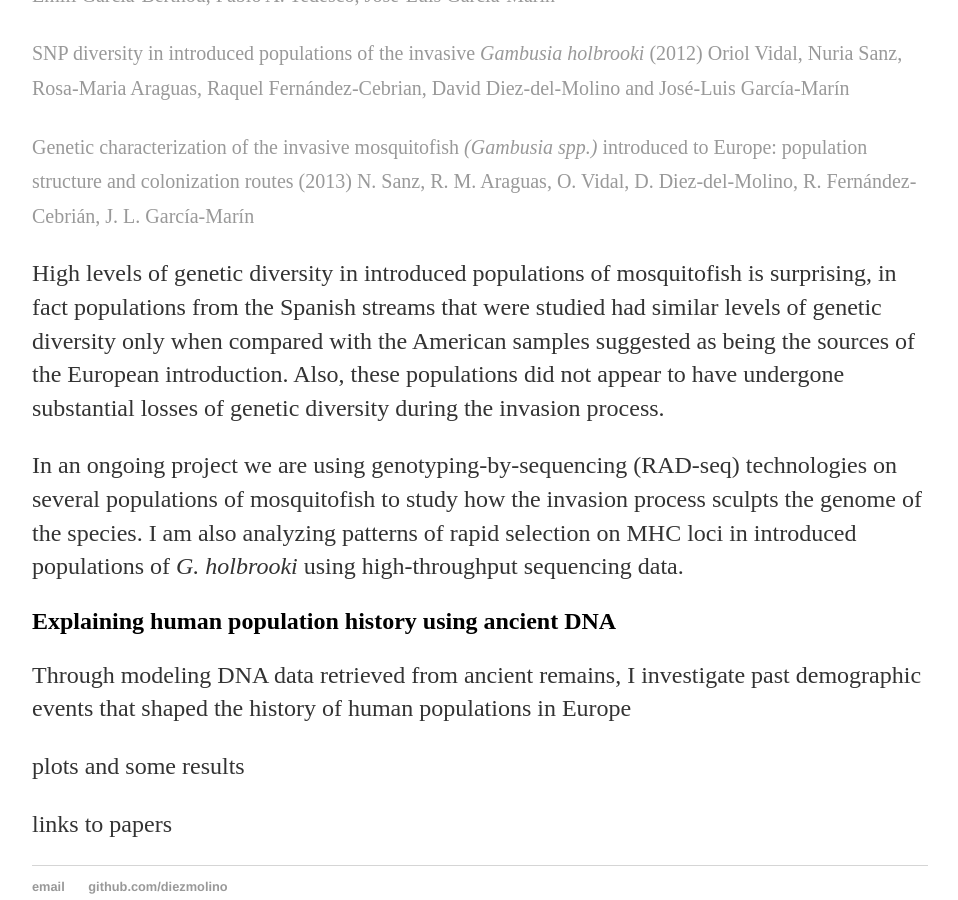
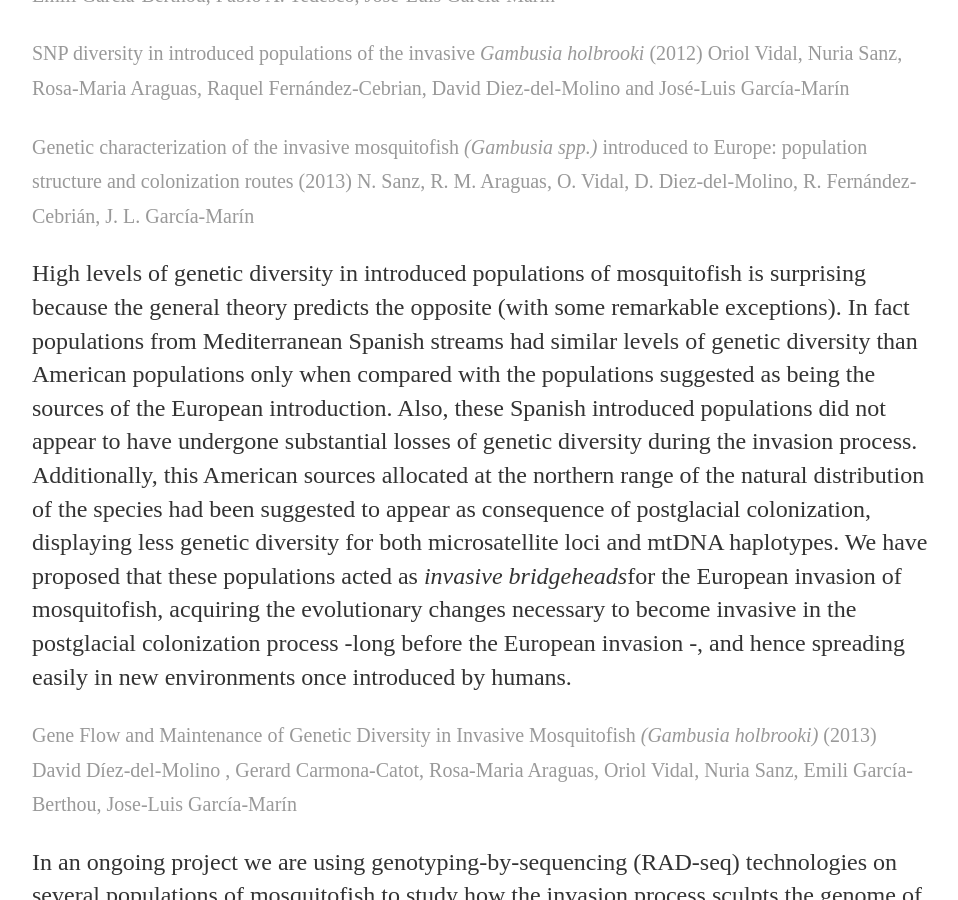
Before and after one commit to DiezMolino/diezmolino.github.io, a Jekyll site: the page research/index.html, which Jekyll copies as it is, in a window 1280 px wide and 900 px high, scrolled down 857 px. Shown: the whole window, without its empty margins (160-1118 px from the left). Built offline with Jekyll 4.4.1, drawn with Linux system fonts in a browser that asks for light colours.

Commit message:
Update index.html

```diff
--- a/research/index.html
+++ b/research/index.html
@@ -30,7 +30,9 @@
 
 <p><small><a href="http://link.springer.com/article/10.1007%2Fs10530-013-0456-5" target="_blank"> Genetic characterization of the invasive mosquitofish <i>(Gambusia spp.)</i> introduced to Europe: population structure and colonization routes (2013) N. Sanz, R. M. Araguas, O. Vidal, D. Diez-del-Molino, R. Fernández-Cebrián, J. L. García-Marín</a></small> </p>
 
-<p> High levels of genetic diversity in introduced populations of mosquitofish is surprising, in fact populations from the Spanish streams that were studied had similar levels of genetic diversity only when compared with the American samples suggested as being the sources of the European introduction. Also, these populations did not appear to have undergone substantial losses of genetic diversity during the invasion process. </p>
+<p> High levels of genetic diversity in introduced populations of mosquitofish is surprising because the general theory predicts the opposite (with some remarkable exceptions). In fact populations from Mediterranean Spanish streams had similar levels of genetic diversity than American populations only when compared with the populations suggested as being the sources of the European introduction. Also, these Spanish introduced populations did not appear to have undergone substantial losses of genetic diversity during the invasion process. Additionally, this American sources allocated at the northern range of the natural distribution of the species had been suggested to appear as consequence of postglacial colonization, displaying less genetic diversity for both microsatellite loci and mtDNA haplotypes. We have proposed that these populations acted as <i>invasive bridgeheads</i>for the European invasion of mosquitofish, acquiring the evolutionary changes necessary to become invasive in the postglacial colonization process -long before the European invasion -, and  hence spreading easily in new environments once introduced by humans. </p>
+
+<p><small><a href="http://journals.plos.org/plosone/article?id=10.1371/journal.pone.0082501" target="_blank">Gene Flow and Maintenance of Genetic Diversity in Invasive Mosquitofish <i>(Gambusia holbrooki) </i> (2013) David Díez-del-Molino , Gerard Carmona-Catot, Rosa-Maria Araguas, Oriol Vidal, Nuria Sanz, Emili García-Berthou, Jose-Luis García-Marín </a></small> </p>
 
 <p> In an ongoing project we are using genotyping-by-sequencing (RAD-seq) technologies on several populations of mosquitofish to study how the invasion process sculpts the genome of the species. I am also analyzing patterns of rapid selection on MHC loci in introduced populations of <i>G. holbrooki</i> using high-throughput sequencing data.</p>
 
```
